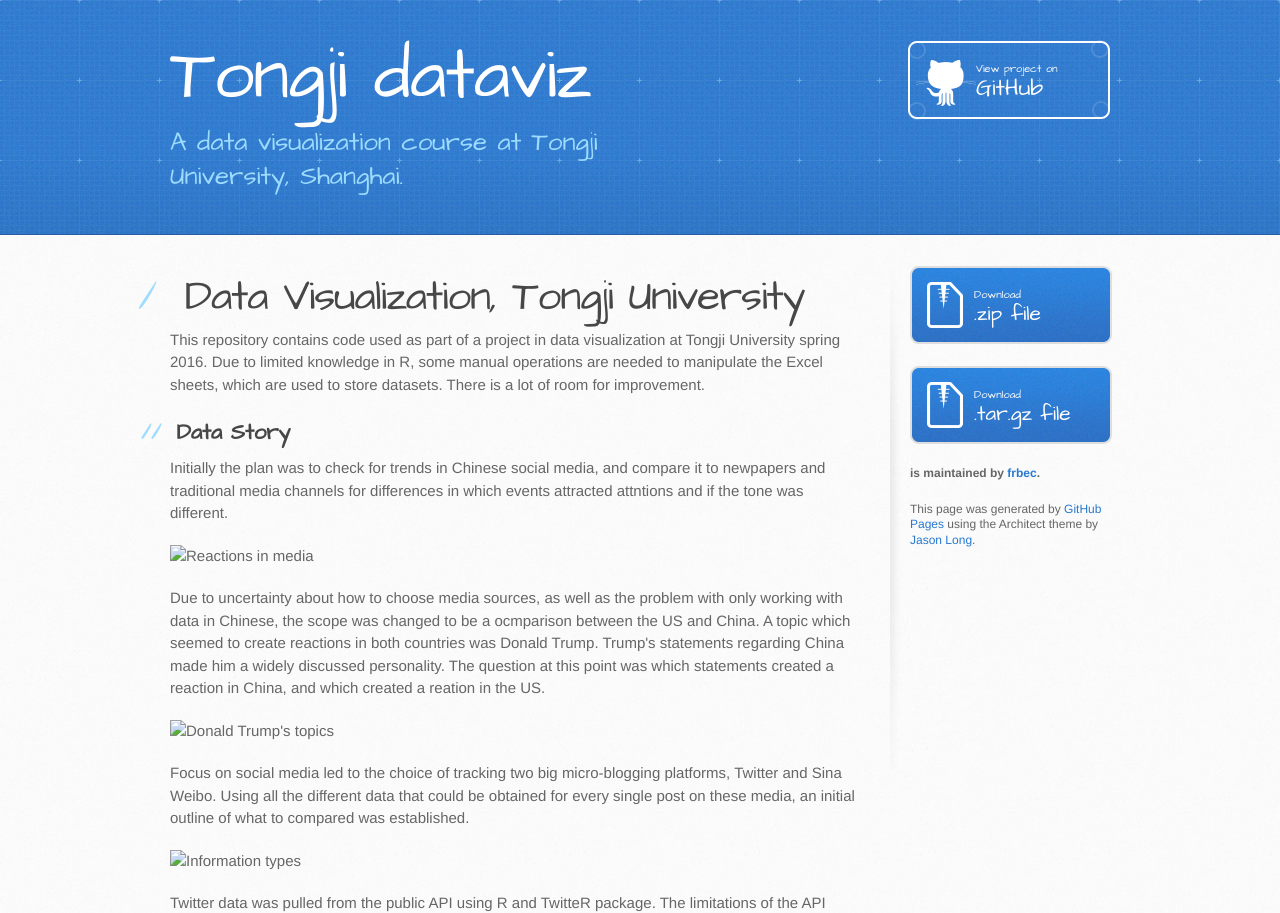
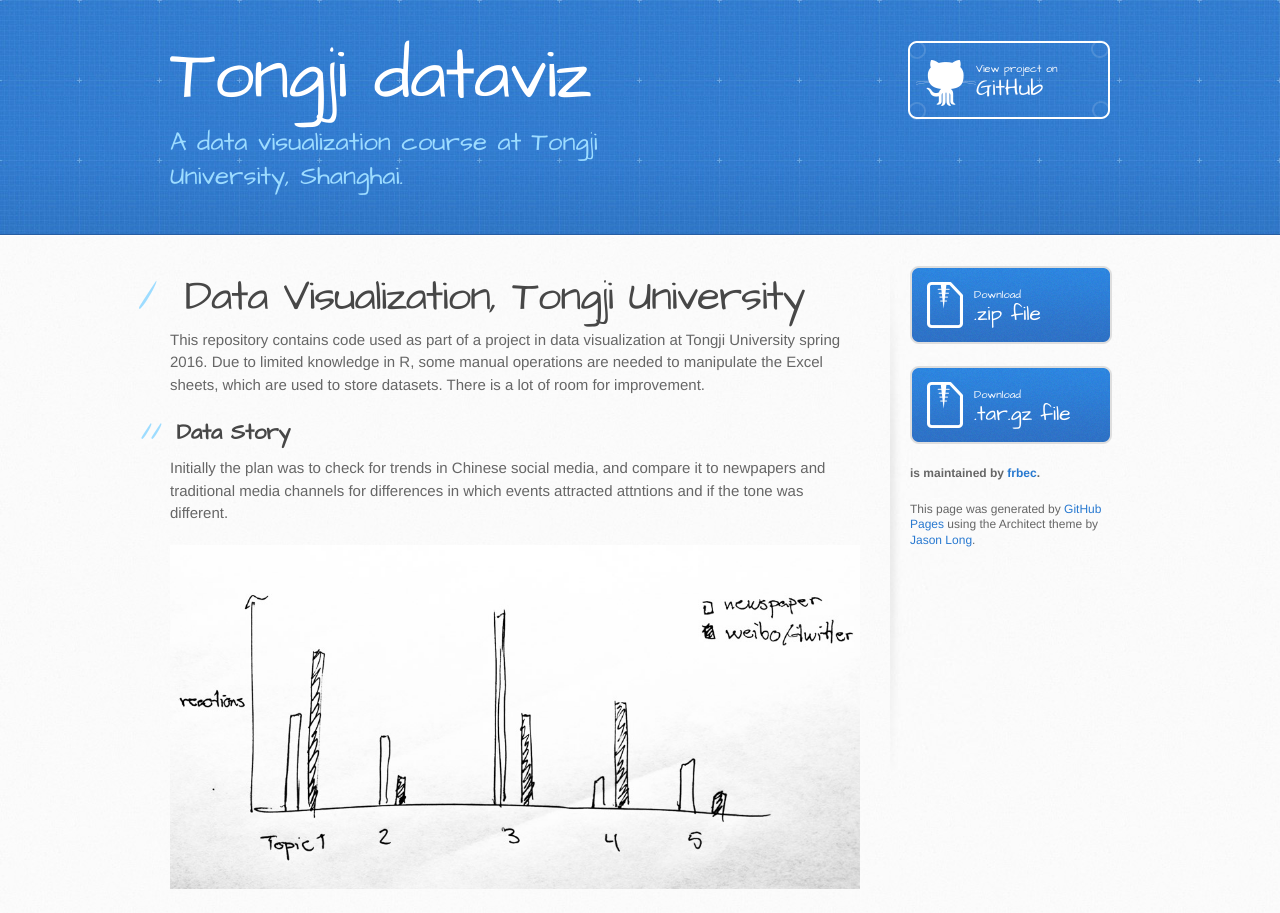
Before and after one commit to frbec/tongji_dataviz, a plain HTML site: page index.html in a window 1280 px wide. Shown: the top 913 px of the page. Drawn offline with Linux system fonts and the light colour scheme.

Commit message:
relative path to images

```diff
--- a/index.html
+++ b/index.html
@@ -38,23 +38,23 @@
 
 <p>Initially the plan was to check for trends in Chinese social media, and compare it to newpapers and traditional media channels for differences in which events attracted attntions and if the tone was different.</p>
 
-<p><img src="frbec.github.com/tongji_dataviz/img/reactions.jpg" alt="Reactions in media"></p>
+<p><img src="images/reactions.jpg" alt="Reactions in media"></p>
 
 <p>Due to uncertainty about how to choose media sources, as well as the problem with only working with data in Chinese, the scope was changed to be a ocmparison between the US and China. A topic which seemed to create reactions in both countries was Donald Trump. Trump's statements regarding China made him a widely discussed personality. The question at this point was which statements created a reaction in China, and which created a reation in the US.</p>
 
-<p><img src="frbec.github.com/tongji_dataviz/img/trump_talk.jpg" alt="Donald Trump's topics"></p>
+<p><img src="images/trump_talk.jpg" alt="Donald Trump's topics" width="auto" height="300px"></p>
 
 <p>Focus on social media led to the choice of tracking two big micro-blogging platforms, Twitter and Sina Weibo. Using all the different data that could be obtained for every single post on these media, an initial outline of what to compared was established.</p>
 
-<p><img src="frbec.github.com/tongji_dataviz/img/data_types.jpg" alt="Information types"></p>
+<p><img src="images/data_types.jpg" alt="Information types"></p>
 
 <p>Twitter data was pulled from the public API using R and TwitteR package. The limitations of the API meant only 10 days of data could be collected for this project. This led to a change of what to compare. Using sentiment classification visualizations of positive and negative opinions voiced in relation to #DonaldTrump could be made. The heat map revealed a lot of neutral comments, with some weight towards positive.</p>
 
-<p><img src="frbec.github.com/tongji_dataviz/img/heat_map.jpg" alt="Heat map"></p>
+<p><img src="images/heat_map.jpg" alt="Heat map"></p>
 
 <p>To understand what topics were discussed in relation to Donald Trump, induvidual tweets were scanned word for word. Counting the occurances of words and presenting them as a word cloud gave a feeling for what topics were currently being discussed. </p>
 
-<p><img src="frbec.github.com/tongji_dataviz/img/word_cloud.jpg" alt="Word cloud"></p>
+<p><img src="images/word_cloud.jpg" alt="Word cloud"></p>
 
 <p>This data was later interwoven with Sina Weibo data and visualized together.</p>
         </section>
```
